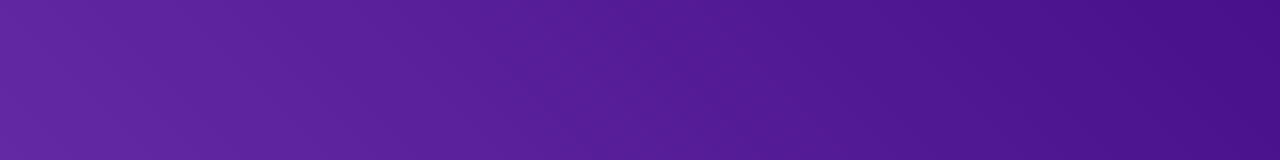
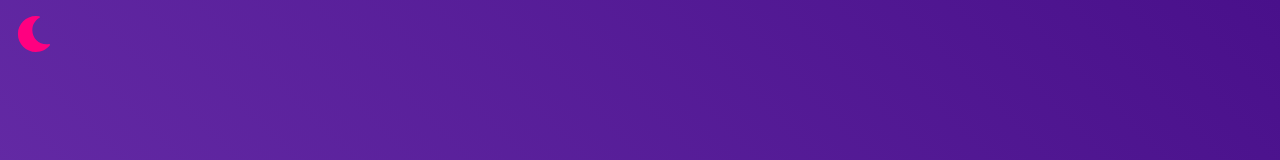
Before and after one commit to eric-vp/portfolio, a React (Create React App) app: page / in a window 1280 px wide. Shown: the top 160 px of the page. Built offline with nearby package versions, Linux system fonts and the light colour scheme.

Commit message:
adicionando dark mode no projeto

```diff
--- a/package.json
+++ b/package.json
@@ -8,6 +8,7 @@
     "@testing-library/user-event": "^13.5.0",
     "react": "^18.3.1",
     "react-dom": "^18.3.1",
+    "react-icons": "^5.5.0",
     "react-scripts": "5.0.1",
     "web-vitals": "^2.1.4"
   },
--- a/src/App.js
+++ b/src/App.js
@@ -1,13 +1,22 @@
+import { useState, useEffect } from 'react';
 import './App.css';
 import FrontPage from './components/FrontPage/FrontPage';
 import AboutMe from './components/AboutMe/AboutMe';
 import MainTechnologies from './components/MainTechnologies/MainTechnologies';
 import Repositories from './components/Repositories/Repositories';
 import Contact from './components/Contact/Contact';
+import ThemeToggle from './components/ThemeToggle/ThemeToggle';
 
 function App() {
+  const [darkMode, setDarkMode] = useState(false);
+
+  useEffect(() => {
+    document.documentElement.setAttribute('data-theme', darkMode ? 'dark' : 'light');
+  }, [darkMode]);
+
   return (
     <>
+      <ThemeToggle darkMode={darkMode} toggleDarkMode={() => setDarkMode(!darkMode)} />
       <FrontPage />
       <AboutMe />
       <MainTechnologies />
--- a/src/components/AboutMe/_aboutMe.scss
+++ b/src/components/AboutMe/_aboutMe.scss
@@ -1,9 +1,11 @@
 @use "../Styles/mixins";
+@use "../Styles/themes";
 
 .aboutMe {
     @include mixins.section;
     padding: 0 5rem;
 
+    background-color: var(--bg-light);
     display: flex;
     flex-direction: column;
     align-items: start;
--- a/src/components/Styles/_themes.scss
+++ b/src/components/Styles/_themes.scss
@@ -1,13 +1,30 @@
 :root {
+    --bg-light: #fff;
     --gradient-color: #6e34af;
     --gradient-color-2: #49108B;
     --main-color: #FF0080;
     --main-color-hover: #c00060;
 }
 
+// [data-theme='dark'] {
+//     --gradient-color: #373A40;
+//     --gradient-color-2: #252629;
+//     --main-color: #686D76;
+//     --main-color-hover: #5e636b;
+// }
+
+// [data-theme='dark'] {
+//     --gradient-color: #1a1a1a;
+//     --gradient-color-2: #101010;
+//     --main-color: #bb86fc;
+//     --main-color-hover: #985eff;
+// }
+
 [data-theme='dark'] {
-    --gradient-color: #373A40;
-    --gradient-color-2: #252629;
-    --main-color: #686D76;
-    --main-color-hover: #5e636b;
+    --bg-light: #ccc;
+    --gradient-color: #0F044C;
+    --gradient-color-2: #010007;
+    --main-color: #c00060;
+    // --main-color: #EB3678;
+    --main-color-hover: rgb(124, 25, 62);
 }
--- /dev/null
+++ b/src/components/ThemeToggle/ThemeToggle.js
@@ -0,0 +1,24 @@
+import React from 'react';
+import { FaMoon, FaSun } from 'react-icons/fa';
+
+export default function ThemeToggle({darkMode, toggleDarkMode}) {
+    return (
+        <button
+            onClick={toggleDarkMode}
+            style={{
+                position: 'fixed',
+                top: '1rem',
+                left: '1rem',
+                zIndex: 1000,
+                backgroundColor: 'transparent',
+                color: '#fff',
+                border: 'none',
+                borderRadius: '5px',
+                cursor: 'pointer',
+                transition: 'all 1s ease'
+            }}
+        >
+            {darkMode ? <FaSun size={36} style={{ color: 'var(--main-color)' }} /> : <FaMoon size={36} style={{ color: 'var(--main-color)' }} />}
+        </button>
+    );
+}
--- a/src/components/Title/_title.scss
+++ b/src/components/Title/_title.scss
@@ -1,12 +1,11 @@
+@use "../Styles/themes";
+
 .title {
-    // padding-top: 200px;
     font-size: 100px;
-    // text-align: center;
     display: flex;
     flex-direction: column;
     align-items: center;
     font-style: italic;
-    // text-transform: uppercase;
 
     .title-first {
         text-transform: uppercase;
@@ -16,7 +15,7 @@
 
     .title-second {
         margin-top: -117px;
-        color: #FF0080;
+        color: var(--main-color);
         font-weight: bold;
         font-family: "Verdana", sans-serif;
     }
```
Also changed, not shown: src/App.css (line endings or trailing spaces), 1 other file (tests, documents, lock files or other folders).
